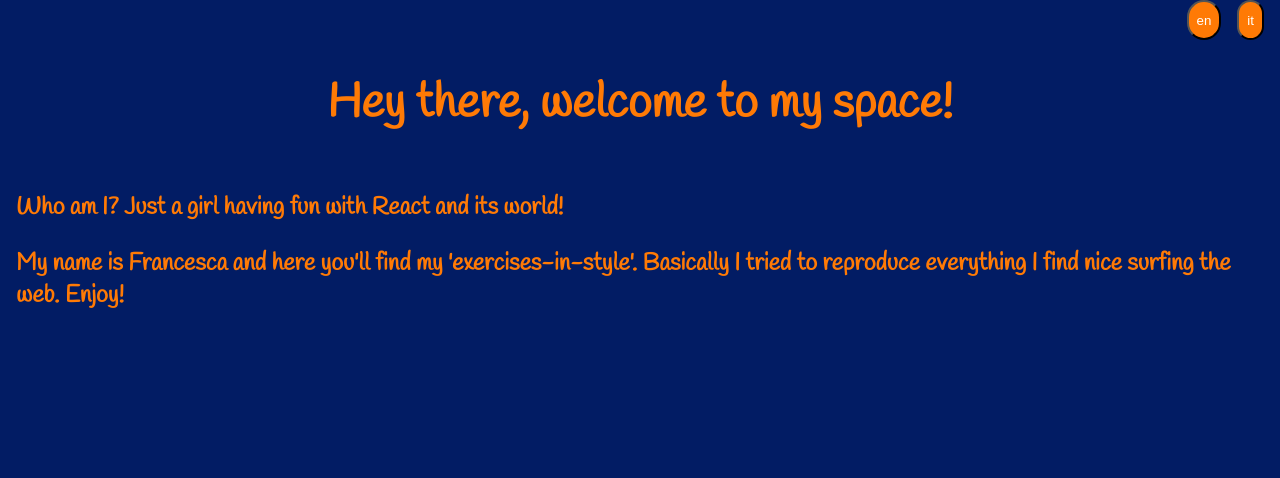
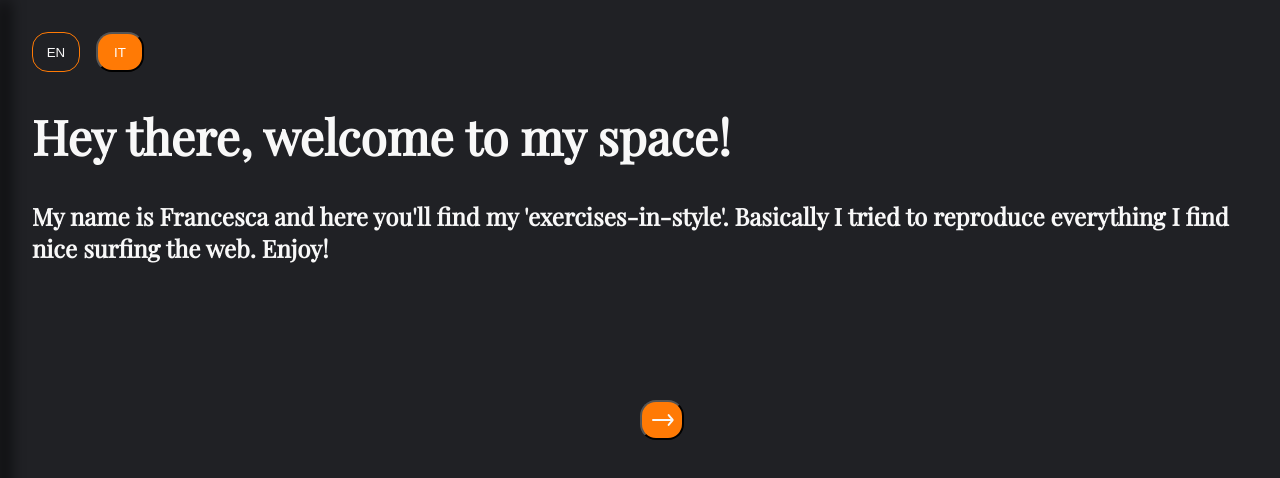
Before and after one commit to Lindsay89/exercises-in-style, a React (Create React App) app: page / in a window 1280 px wide. Shown: the top 478 px of the page. Built offline with nearby package versions, Linux system fonts and the light colour scheme.

Commit message:
feat: changing home page

```diff
--- a/src/components/Button/Button.tsx
+++ b/src/components/Button/Button.tsx
@@ -1,4 +1,4 @@
-import React from "react";
+import React, { ButtonHTMLAttributes } from "react";
 import classNames from "classnames";
 import { DefaultProps } from "../../utils/types";
 import * as FeatherIcon from "react-feather";
@@ -27,14 +27,17 @@ interface ButtonOptionalProps extends DefaultProps {
 }
 
 // Combined required and optional props to build the full prop interface
-export interface ButtonProps extends ButtonRequiredProps, ButtonOptionalProps {}
+export interface ButtonProps
+  extends ButtonRequiredProps,
+    ButtonOptionalProps,
+    Omit<ButtonHTMLAttributes<HTMLButtonElement>, "type" | "onClick"> {}
 
 // use the optional prop interface to define the default props
 const defaultProps: ButtonOptionalProps = {
   "data-testid": "eis-button",
   size: "medium",
   type: "primary",
-  rounded: true,
+  rounded: false,
   outlined: false,
 };
 
--- a/src/components/Button/button.scss
+++ b/src/components/Button/button.scss
@@ -5,6 +5,7 @@
   display: flex;
   align-items: center;
   color: $text-color;
+  border-radius: 1rem;
   &.primary {
     background-color: $primary-color;
     color: white;
@@ -28,5 +29,9 @@
   }
   &.outlined {
     background-color: transparent;
+    border: 0.025rem solid;
+    &.primary {
+      border-color: $primary-color;
+    }
   }
 }
--- a/src/components/Scaffold/Scaffold.tsx
+++ b/src/components/Scaffold/Scaffold.tsx
@@ -1,4 +1,4 @@
-import React from "react";
+import React, { useState } from "react";
 import classNames from "classnames";
 import { DefaultProps } from "../../utils/types";
 import { Sidebar } from "../Sidebar";
@@ -13,7 +13,10 @@ interface ScaffoldRequiredProps {
 }
 
 // Optional Props
-interface ScaffoldOptionalProps extends DefaultProps {}
+interface ScaffoldOptionalProps extends DefaultProps {
+  // hide scrollbar
+  hideScrollbar?: boolean;
+}
 
 // Combined required and optional props to build the full prop interface
 export interface ScaffoldProps
@@ -23,18 +26,22 @@ export interface ScaffoldProps
 // use the optional prop interface to define the default props
 const defaultProps: ScaffoldOptionalProps = {
   "data-testid": "eis-scaffold",
+  hideScrollbar: false,
 };
 
 const Scaffold: React.FC<ScaffoldProps> = ({
   className,
+  hideScrollbar,
   children,
   style,
   ...rest
 }) => {
-  const classList = classNames("eis-scaffold", className);
+  const classList = classNames("eis-scaffold", { hideScrollbar }, className);
+  const [isOpen, setIsOpen] = useState<boolean>(false);
+  const handleIsOpen = () => setIsOpen(!isOpen);
   return (
-    <div className={classList} {...rest} >
-      <Sidebar />
+    <div className={classList} {...rest}>
+      <Sidebar isOpen={isOpen} setIsOpen={handleIsOpen} />
       <div className="scaffold-content">{children}</div>
     </div>
   );
--- a/src/components/Scaffold/scaffold.scss
+++ b/src/components/Scaffold/scaffold.scss
@@ -8,4 +8,34 @@
     flex-grow: 1;
     overflow: hidden;
   }
+  &.hideScrollbar {
+    .eis-sidebar {
+      width: 0;
+      overflow: hidden;
+      padding: 0;
+      .eis-button {
+        visibility: hidden;
+      }
+      .title {
+        font-size: 0;
+      }
+    }
+  }
+  .eis-sidebar {
+    padding: 1rem;
+    width: 3rem;
+    transition: all 1s;
+    .eis-button {
+      visibility: visible;
+      transition: all 2s 2s;
+    }
+    .title {
+      font-size: 2rem;
+    }
+
+    &.isOpen {
+      width: 15rem;
+      transition: width 1s;
+    }
+  }
 }
--- a/src/components/Sidebar/Sidebar.tsx
+++ b/src/components/Sidebar/Sidebar.tsx
@@ -11,10 +11,14 @@ import SidebarGroup from "./SidebarGroup";
 import "./sidebar.scss";
 
 // Required Props
-interface SidebarRequiredProps {}
+interface SidebarRequiredProps {
+  setIsOpen: () => void;
+}
 
 // Optional Props
-interface SidebarOptionalProps extends DefaultProps {}
+interface SidebarOptionalProps extends DefaultProps {
+  isOpen?: boolean;
+}
 
 // Combined required and optional props to build the full prop interface
 export interface SidebarProps
@@ -24,23 +28,29 @@ export interface SidebarProps
 // use the optional prop interface to define the default props
 const defaultProps: SidebarOptionalProps = {
   "data-testid": "eis-sidebar",
+  isOpen: false,
 };
 
-const Sidebar: React.FC<SidebarProps> = ({ className, ...rest }) => {
-  const [isOpen, setIsOpen] = useState<boolean>(false);
+const Sidebar: React.FC<SidebarProps> = ({
+  className,
+  isOpen,
+  setIsOpen,
+  ...rest
+}) => {
   const classList = classNames("eis-sidebar", { isOpen }, className);
   const { t } = useTranslation();
 
   return (
     <div className={classList} {...rest}>
-      <Button onClick={() => setIsOpen(!isOpen)} icon={"Menu"} />
+      <Button onClick={setIsOpen} icon={"Menu"} />
       <div className="sidebar-title">
         <h1 className="extended-title">{t("exercisesInStyle")}</h1>
         <h1 className="title">{t("eis")}</h1>
       </div>
       <div className="sidebar-content">
         <SidebarItem linkTo="/" label={t("homepage")} icon={<Home />} />
-        {<SidebarGroup categoryName={t("galleries")} icon={<Image />}>
+        {
+          <SidebarGroup categoryName={t("galleries")} icon={<Image />}>
             <SidebarItem
               linkTo="/PPTGallery"
               label={t("pptGallery")}
@@ -56,7 +66,8 @@ const Sidebar: React.FC<SidebarProps> = ({ className, ...rest }) => {
               label={t("jsRotatingGallery")}
               icon={<Image />}
             />
-        </SidebarGroup>}
+          </SidebarGroup>
+        }
       </div>
     </div>
   );
--- a/src/index.scss
+++ b/src/index.scss
@@ -1,8 +1,15 @@
 @import "../src/utils/fonts.scss";
+@import "../src/utils/variables.scss";
 
 body {
   margin: 0;
   font-family: $primary-font, sans-serif;
   -webkit-font-smoothing: antialiased;
   -moz-osx-font-smoothing: grayscale;
+  background-color: $background-color;
+  color: $text-color;
+  a {
+    color: $text-color;
+    font-weight: 600;
+  }
 }
--- a/src/locales/en-US/translations.json
+++ b/src/locales/en-US/translations.json
@@ -2,6 +2,5 @@
   "welcomeText": "Hey there, welcome to my space!",
   "welcomeDesc": "My name is Francesca and here you'll find my 'exercises-in-style'. Basically I tried to reproduce everything I find nice surfing the web. Enjoy!",
   "exercisesInStyle": "Exercises in style",
-  "eis": "Eis",
- "whoAmI":"Who am I? Just a girl having fun with React and its world!"
+  "eis": "Eis"
 }
--- a/src/locales/it-IT/translations.json
+++ b/src/locales/it-IT/translations.json
@@ -2,6 +2,4 @@
   "welcomeText": "Ciao!",
   "welcomeDesc": "Il mio nome è Francesca e qui troverai i miei 'esercizi di stile'. In sostanza ho provato a replicare tutto ciò che ho trovato interessante sul web. Divertiti!",
   "exercisesInStyle": "Esercizi di stile",
-  "eis": "Eds",
- "whoAmI":"Chi sono io? Sono semplicemente una ragazza che si diverte con React e ciò che ci gira attorno!"
-}
+  "eis": "Eds"}
--- a/src/utils/fonts.scss
+++ b/src/utils/fonts.scss
@@ -1,6 +1,6 @@
-@import url("https://fonts.googleapis.com/css2?family=Handlee&display=swap");
+@import url("https://fonts.googleapis.com/css2?family=Playfair+Display&display=swap");
 
-$primary-font: "Handlee";
+$primary-font: "Playfair Display";
 
 //////////
 /// FONT SIZES
--- a/src/utils/variables.scss
+++ b/src/utils/variables.scss
@@ -2,6 +2,7 @@
 /// COLORS
 ///////////////
 
-$background-color: #021C64;
-$text-color: #FF7A05;
-$primary-color: #FF7A05;
+$background-color: #202125;
+$text-color: #f8f8f8;
+$primary-color: #ff7a05;
+$secondary-color: #f8f8f8;
--- a/src/views/HomePage/HomePage.tsx
+++ b/src/views/HomePage/HomePage.tsx
@@ -3,7 +3,7 @@ import classNames from "classnames";
 import { DefaultProps } from "../../utils/types";
 import { useTranslation } from "react-i18next";
 import { availableLanguages } from "../../i18n";
-import { Button } from "../../components";
+import { Button, Scaffold, Sidebar } from "../../components";
 
 // styles
 import "./homePage.scss";
@@ -27,27 +27,51 @@ const defaultProps: HomePageOptionalProps = {
 const HomePage: React.FC<HomePageProps> = ({ className, ...rest }) => {
   const classList = classNames("eis-homePage", className);
   const { i18n, t } = useTranslation();
-  console.log(i18n);
+  const [homePageClasses, setHomePageClasses] = useState(classList);
+  const [hideSidebar, setHideSidebar] = useState(true);
+
+  const handleLineClasses = () => {
+    setHomePageClasses(homePageClasses + " with-sidebar");
+    setHideSidebar(false);
+
+    setTimeout(() => document.getElementById("line-container")?.remove(), 2000);
+  };
+
   return (
-    <div className={classList} {...rest}>
+    <Scaffold hideScrollbar={hideSidebar} className={homePageClasses}>
+      <div {...rest}>
         <div className="languages-container">
           {availableLanguages.map((lang) => (
             <Button
               onClick={() => i18n.changeLanguage(lang)}
               key={lang}
-            className={i18n.language.includes(lang) ? "primary" : ""}
+              className={
+                i18n.language.includes(lang)
+                  ? "language-button selected outlined"
+                  : "language-button primary"
+              }
             >
               {lang}
             </Button>
           ))}
         </div>
-
         <h1>{t("welcomeText")}</h1>
         <div>
-        <p>{t("whoAmI")}</p>
           <p>{t("welcomeDesc")}</p>
         </div>
       </div>
+
+      <Button
+        className={"line-container"}
+        onClick={handleLineClasses}
+        type="primary"
+        id="line-container"
+      >
+        <div className="line top" />
+        <div className="line center" />
+        <div className="line bottom" />
+      </Button>
+    </Scaffold>
   );
 };
 
--- a/src/views/HomePage/homePage.scss
+++ b/src/views/HomePage/homePage.scss
@@ -3,14 +3,8 @@
 @import "../../utils/fonts.scss";
 
 .eis-homePage {
-  display: flex;
-  align-items: center;
-  flex-direction: column;
-  flex: 1;
   background-color: $background-color;
-  height: 100dvh;
   color: $text-color;
-  padding: 0 1rem;
   h1 {
     font-size: $extraLargeFont;
   }
@@ -23,10 +17,82 @@
     width: auto;
     align-self: flex-end;
     gap: 1rem;
-    .eis-button {
+    .language-button {
+      min-width: 3rem;
+      justify-content: center;
+      text-transform: uppercase;
       &.selected {
-        background-color: $text-color;
+        background-color: $background-color;
+        color: $text-color;
+      }
+    }
+  }
+
+  .line-container {
+    position: absolute;
+    padding: 0;
+    top: 50%;
+    left: 50%;
+    position: absolute;
+    display: flex;
+    flex-direction: column;
+    justify-content: center;
+    width: 2.75rem;
+    animation: hithere 1s ease 3;
+    .line {
+      width: 1.25rem;
+      height: 0.125rem;
+      background-color: $secondary-color;
+      border-radius: 0.125rem;
+      &.top,
+      &.bottom {
+        width: 0.5rem;
+      }
+      &.top {
+        transform: rotate(50deg) translate(0.3125rem, -0.4375rem);
+      }
+      &.bottom {
+        transform: rotate(-50deg) translate(0.3125rem, 0.4375rem);
+      }
+    }
+  }
+  &.with-sidebar {
+    .line-container {
+      top: 1rem;
+      left: 1rem;
+      transition: all 2s ease;
+      .line {
+        &.top,
+        &.bottom {
+          width: 1.25rem;
+          transition: all 2s;
+        }
+        &.top {
+          transform: rotate(0deg) translate(0rem, -0.25rem);
+        }
+        &.bottom {
+          transform: rotate(0deg) translate(0rem, 0.25rem);
+        }
       }
     }
   }
 }
+
+@keyframes hithere {
+  30% {
+    transform: scale(1.2);
+  }
+  40%,
+  60% {
+    transform: rotate(-20deg) scale(1.2);
+  }
+  50% {
+    transform: rotate(20deg) scale(1.2);
+  }
+  70% {
+    transform: rotate(0deg) scale(1.2);
+  }
+  100% {
+    transform: scale(1);
+  }
+}
```
Lines whose indentation alone changed are shown as unchanged.
